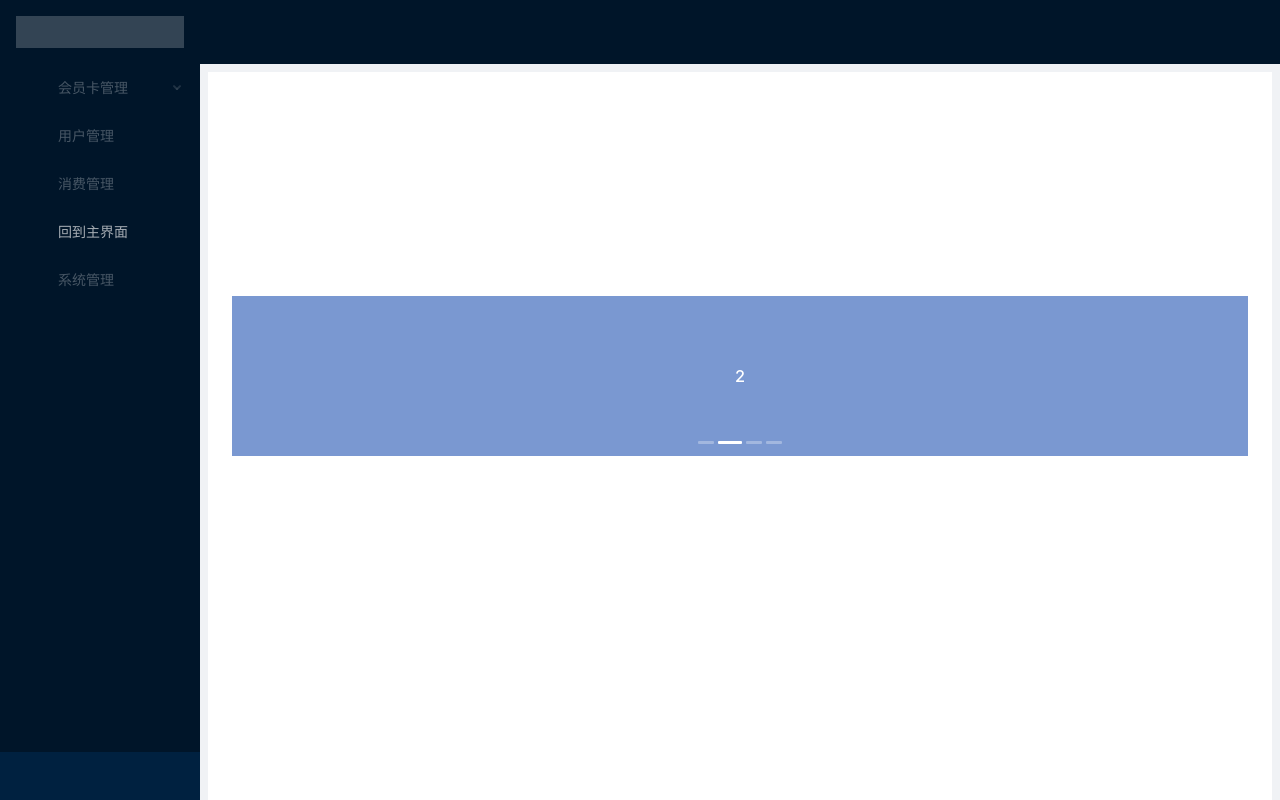
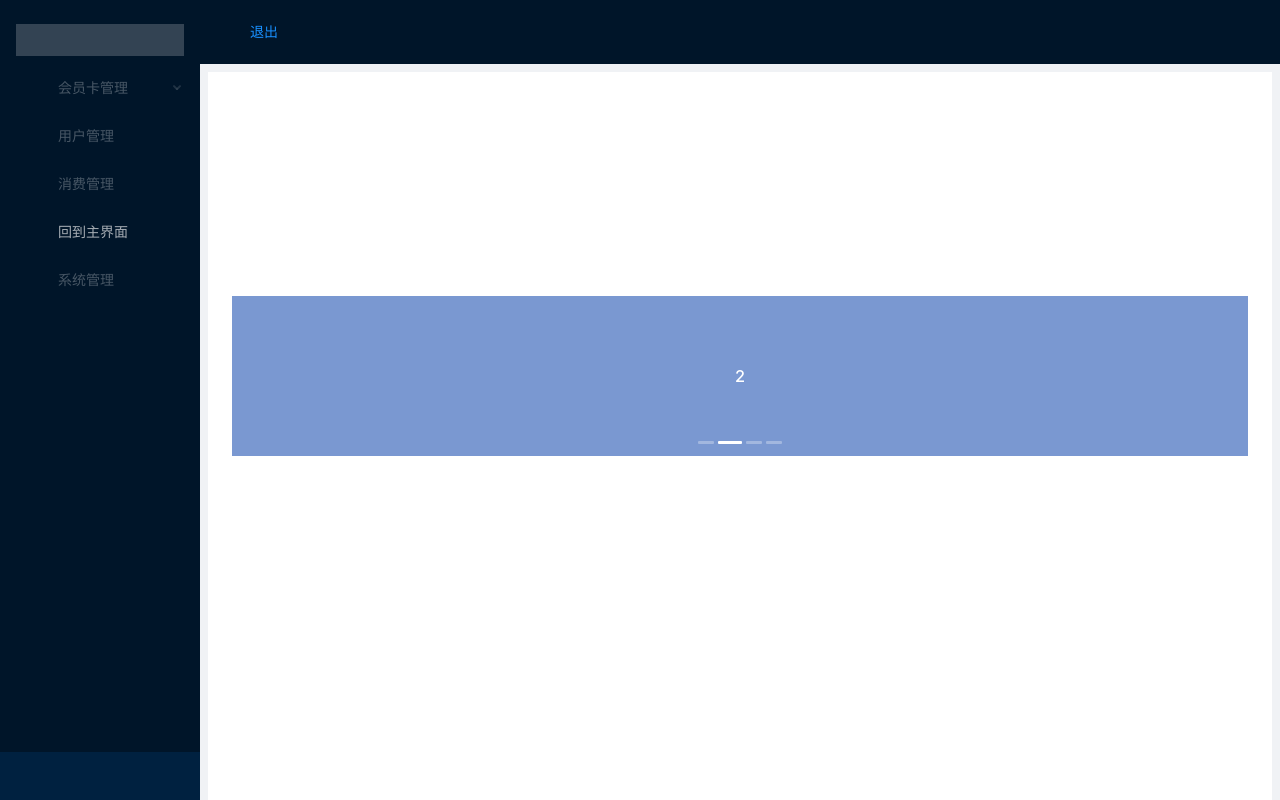
Before and after one commit to FF7518/NMMS_front, a Vue app: page /#/dashboard/mainpage in a window 1280 px wide. Shown: the top 800 px of the page. Built offline with nearby package versions, Linux system fonts and the light colour scheme; no server answers.

Commit message:
0418 early

```diff
--- a/src/components/FinancialManage.vue
+++ b/src/components/FinancialManage.vue
@@ -1,7 +1,6 @@
 <template>
   <div>
     <div id="first">
-      <span style="font-size: 18px">展开搜索</span>
     </div>
     <div id="second">
       <!-- <a-collapse :bordered="false">
@@ -117,11 +116,13 @@
             表格
           </span>
           <a-table
+            :pagination="pagination"
             :columns="columns"
             :data-source="displayList"
             rowKey="deposit_id"
-            :scroll="{ y: '48vh' }"
+
           >
+          <!-- :scroll="{ y: '48vh' }" -->
           </a-table>
         </a-tab-pane>
         <a-tab-pane key="2">
--- a/src/components/MemberManage.vue
+++ b/src/components/MemberManage.vue
@@ -3,11 +3,12 @@
     <a-button @click="getMemberList">Test Method</a-button>
     <a-tabs default-active-key="1">
       <a-tab-pane key="1" tab="用户列表">
+        <!-- :scroll="{ y: '50vh' }" -->
         <a-table
           :columns="columns"
           :data-source="memberList"
           bordered
-          :scroll="{ y: '50vh' }"
+          size="small"
         >
           <template
             v-for="col in ['name', 'identity', 'phonenumber']"
--- a/src/main.js
+++ b/src/main.js
@@ -39,6 +39,7 @@ import {Button,
         Modal,
         Empty,
         Breadcrumb,
+        Affix,
 
     } from 'ant-design-vue';
 // import 'ant-design-vue/dist/antd.css';
@@ -76,6 +77,7 @@ Vue.use(Descriptions)
 Vue.use(Modal)
 Vue.use(Empty)
 Vue.use(Breadcrumb)
+Vue.use(Affix)
 
 Vue.prototype.$bus = new Vue()
 Vue.prototype.$message = message
--- a/src/script/financial-manage.js
+++ b/src/script/financial-manage.js
@@ -92,6 +92,12 @@ export default {
             // 下面两个都是作为cache，不停变换
             depositList: [],
             displayList: [],
+            pagination: {
+                onChange: page => {
+                    console.log(page)
+                },
+                pageSize: 15,
+            },
             searchKeys: {
                 'deposit_type': '',
                 'member': {
--- a/src/view/Dashboard.vue
+++ b/src/view/Dashboard.vue
@@ -1,8 +1,16 @@
 <template>
   <a-layout id="components-layout-demo-side" style="height: 100%">
     <a-layout-sider v-model="collapsed" collapsible theme="dark">
+      <a-affix :offset-top="8">
         <div class="logo" />
-      <a-menu theme="dark" :default-selected-keys="['1']" mode="inline">
+      </a-affix>
+      <a-affix :offset-top="64">
+        <a-menu
+          theme="dark"
+          :default-selected-keys="['1']"
+          mode="inline"
+          :style="{ position: 'relative' }"
+        >
           <a-sub-menu key="sub1" :disabled="auth_card">
             <span slot="title">
               <a-icon type="credit-card" />
@@ -47,11 +55,12 @@
             <router-link to="/dashboard/admin"></router-link>
           </a-menu-item>
         </a-menu>
+      </a-affix>
     </a-layout-sider>
     <!-- 此处可以调整页面高度 -->
-    <a-layout :style="{ height: '150vh' }">
+    <a-layout :style="{ height: '200vh' }">
       <a-layout-header :style="{ position: 'fixed', zIndex: 2, width: '100%' }">
-
+        <router-link to="/home/content" >退出</router-link>
       </a-layout-header>
       <a-layout-content :style="{ margin: '8px 8px', marginTop: '72px' }">
         <!-- <a-breadcrumb style="margin: 16px 0">
```
Lines whose indentation alone changed are shown as unchanged.
